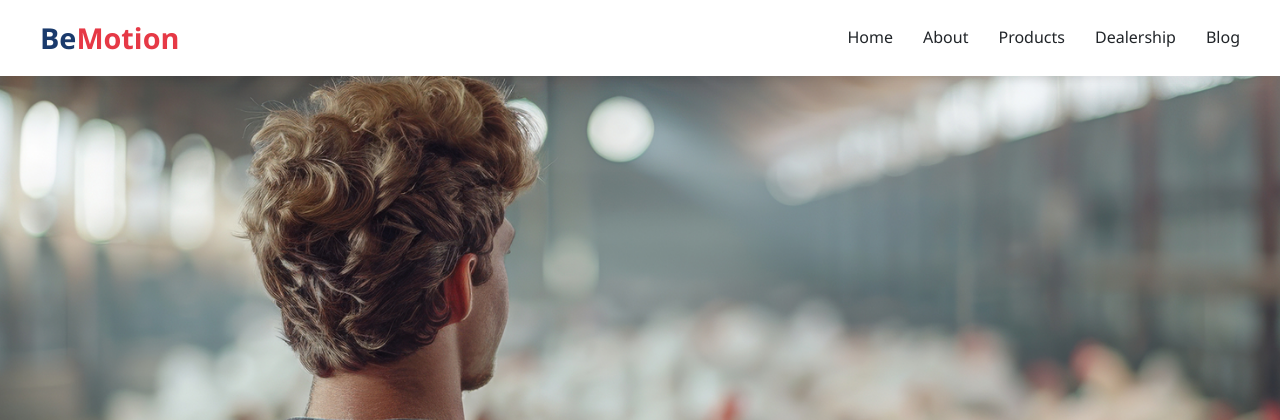
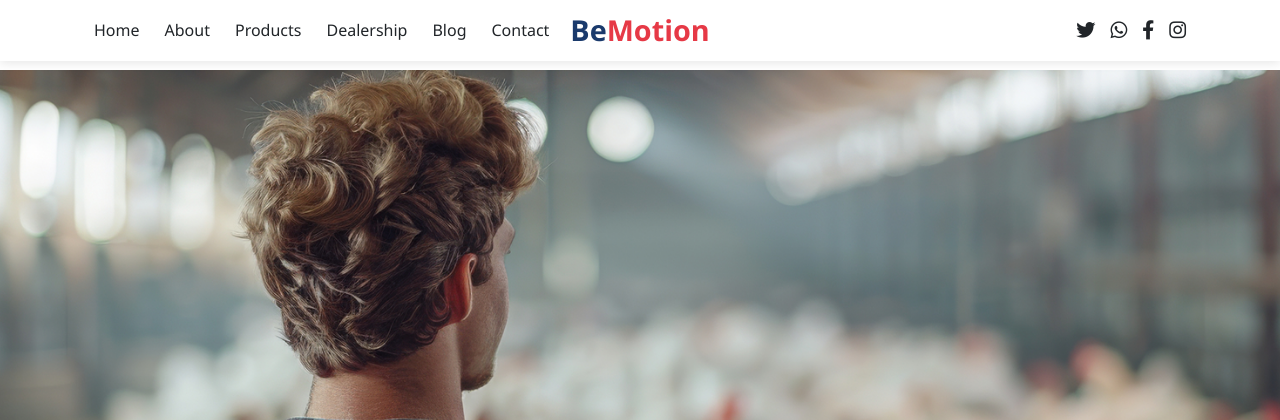
Before and after one commit to electrodragon/BeMotion, a PHP site: page / in a window 1280 px wide. Shown: the top 420 px of the page. Run offline with PHP 8.4, Linux system fonts and the light colour scheme.

Commit message:
Set Design of Header

```diff
--- a/css/main.css
+++ b/css/main.css
@@ -90,42 +90,32 @@ header {
   display: flex;
   justify-content: space-between;
   align-items: center;
-  padding: 15px 0;
+  padding: 15px 30px;
+  max-width: 90%;
+  margin: 0 auto;
+  position: relative;
 }
 
-.logo {
-  font-size: 1.8rem;
-  font-weight: 700;
-  color: var(--primary);
-  text-decoration: none;
-}
-
-.logo span {
-  color: var(--secondary);
-}
-
-nav ul {
+.nav-left ul {
   display: flex;
   list-style: none;
+  margin: 0;
+  padding: 0;
 }
-
-nav ul li {
-  margin-left: 30px;
+.nav-left ul li {
+  margin-right: 25px;
 }
-
-nav ul li a {
+.nav-left ul li a {
   text-decoration: none;
   color: var(--dark);
   font-weight: 500;
+  position: relative;
   transition: color 0.3s;
-  position: relative;
 }
-
-nav ul li a:hover {
+.nav-left ul li a:hover {
   color: var(--secondary);
 }
-
-nav ul li a::after {
+.nav-left ul li a::after {
   content: "";
   position: absolute;
   bottom: -5px;
@@ -135,15 +125,39 @@ nav ul li a::after {
   background: var(--secondary);
   transition: width 0.3s;
 }
+.nav-left ul li a:hover::after {
+  width: 100%;
+}
 
-nav ul li a:hover::after {
-  width: 100%;
+.logo {
+  position: absolute;
+  left: 50%;
+  transform: translateX(-50%);
+  font-size: 1.8rem;
+  font-weight: 700;
+  color: var(--primary);
+  text-decoration: none;
+}
+.logo span {
+  color: var(--secondary);
+}
+
+.nav-right {
+  display: flex;
+  align-items: center;
+  gap: 15px;
+}
+.nav-right a {
+  color: var(--dark);
+  font-size: 1.2rem;
+  transition: color 0.3s;
+}
+.nav-right a:hover {
+  color: var(--secondary);
 }
 
 .mobile-menu {
   display: none;
-  font-size: 1.5rem;
-  cursor: pointer;
 }
 
 .hero {
--- a/includes/header.php
+++ b/includes/header.php
@@ -1,17 +1,23 @@
 <header>
     <div class="container header-container">
-        <a href="#" class="logo">Be<span>Motion</span></a>
-        <div class="mobile-menu">
-            <i class="fas fa-bars"></i>
-        </div>
-        <nav>
+        <div class="nav-left">
             <ul>
                 <li><a href="#">Home</a></li>
                 <li><a href="#">About</a></li>
                 <li><a href="#">Products</a></li>
                 <li><a href="#">Dealership</a></li>
                 <li><a href="#">Blog</a></li>
+                <li><a href="#">Contact</a></li>
             </ul>
-        </nav>
+        </div>
+
+        <a href="#" class="logo">Be<span>Motion</span></a>
+
+        <div class="nav-right social-icons">
+            <a href="#"><i class="fab fa-twitter"></i></a>
+            <a href="#"><i class="fab fa-whatsapp"></i></a>
+            <a href="#"><i class="fab fa-facebook-f"></i></a>
+            <a href="#"><i class="fab fa-instagram"></i></a>
+        </div>
     </div>
 </header>
--- a/scss/_header.scss
+++ b/scss/_header.scss
@@ -11,42 +11,33 @@ header {
     display: flex;
     justify-content: space-between;
     align-items: center;
-    padding: 15px 0;
+    padding: 15px 30px;
+    max-width: 90%;
+    margin: 0 auto;
+    position: relative;
 }
 
-.logo {
-    font-size: 1.8rem;
-    font-weight: 700;
-    color: var(--primary);
+.nav-left ul {
+    display: flex;
+    list-style: none;
+    margin: 0;
+    padding: 0;
+
+    li {
+        margin-right: 25px;
+
+        a {
             text-decoration: none;
-}
+            color: var(--dark);
+            font-weight: 500;
+            position: relative;
+            transition: color 0.3s;
 
-.logo span {
+            &:hover {
                 color: var(--secondary);
             }
 
-nav ul {
-    display: flex;
-    list-style: none;
-}
-
-nav ul li {
-    margin-left: 30px;
-}
-
-nav ul li a {
-    text-decoration: none;
-    color: var(--dark);
-    font-weight: 500;
-    transition: color 0.3s;
-    position: relative;
-}
-
-nav ul li a:hover {
-    color: var(--secondary);
-}
-
-nav ul li a::after {
+            &::after {
                 content: '';
                 position: absolute;
                 bottom: -5px;
@@ -57,12 +48,43 @@ nav ul li a::after {
                 transition: width 0.3s;
             }
 
-nav ul li a:hover::after {
+            &:hover::after {
                 width: 100%;
+            }
+        }
+    }
+}
+
+.logo {
+    position: absolute;
+    left: 50%;
+    transform: translateX(-50%);
+    font-size: 1.8rem;
+    font-weight: 700;
+    color: var(--primary);
+    text-decoration: none;
+
+    span {
+        color: var(--secondary);
+    }
+}
+
+.nav-right {
+    display: flex;
+    align-items: center;
+    gap: 15px;
+
+    a {
+        color: var(--dark);
+        font-size: 1.2rem;
+        transition: color 0.3s;
+
+        &:hover {
+            color: var(--secondary);
+        }
+    }
 }
 
 .mobile-menu {
     display: none;
-    font-size: 1.5rem;
-    cursor: pointer;
 }
```
Also changed, not shown: 1 other file. Lines whose indentation alone changed are shown as unchanged.
